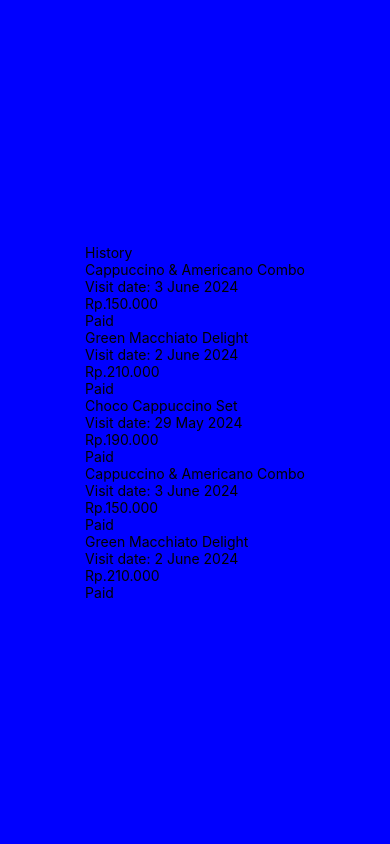
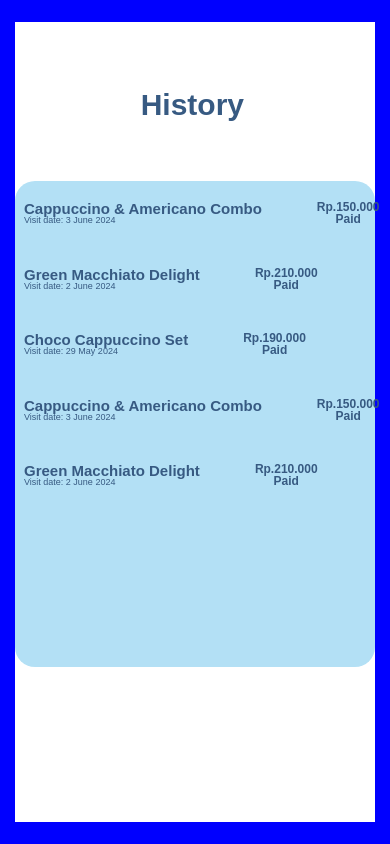
Before and after one commit to RichardxSW/SeaBrew, a React Native app: screen / in a window 390 px wide. Built offline with nearby package versions, Linux system fonts and the light colour scheme.

Commit message:
added page stylings

```diff
--- a/screens/history.js
+++ b/screens/history.js
@@ -76,7 +76,107 @@ const History = () => {
 }
 
 const styles = StyleSheet.create({
-
+    historyPage: {
+        position: "relative",
+        display: "flex",
+        flexDirection: "column",
+        justifyContent: "flex-start",
+        alignItems: "flex-start",
+        width: 360,
+        height: 800,
+        boxSizing: "border-box",
+        backgroundColor: "rgba(255,255,255,1)",
+    },
+    historyTitle: {
+        position: "absolute",
+        top: "8.56%",
+        bottom: "87.69%",
+        left: 125.7,
+        display: "flex",
+        flexDirection: "column",
+        justifyContent: "center",
+        color: "rgba(55,90,130,1)",
+        fontSize: 30,
+        lineHeight: 30,
+        fontFamily: "Montserrat, sans-serif",
+        fontWeight: "600",
+        textAlign: "center",
+    },
+    bundleContainer: {
+        position: "absolute",
+        top: 159,
+        display: "flex",
+        flexDirection: "column",
+        width: "100%",
+        height: 486,
+        paddingLeft: 9,
+        paddingRight: 11,
+        paddingTop: 14,
+        paddingBottom: 11,
+        borderRadius: 20,
+        boxSizing: "border-box",
+        backgroundColor: "rgba(179,224,245,1)",
+    },
+    bundleRow: {
+        display: "flex",
+        flexDirection: "row",
+        width: "100%",
+        paddingRight: 1,
+        paddingTop: 6,
+        boxSizing: "border-box",
+    },
+    textContainer: {
+        display: "flex",
+        flexDirection: "column",
+        height: "100%",
+        paddingRight: 55,
+        paddingBottom: 35.55,
+        boxSizing: "border-box",
+    },
+    itemName: {
+        color: "rgba(55,90,130,1)",
+        fontSize: 15,
+        lineHeight: 15,
+        fontFamily: "Montserrat, sans-serif",
+        fontWeight: "700",
+    },
+    visitDate: {
+        color: "rgba(55,90,130,1)",
+        fontSize: 9,
+        lineHeight: 9,
+        fontFamily: "Montserrat, sans-serif",
+        fontWeight: "500",
+    },
+    groupContainer: {
+        display: "flex",
+        flexDirection: "column",
+        alignItems: "center",
+        height: "100%",
+        boxSizing: "border-box",
+        marginRight: 10,
+    },
+    itemPrice: {
+        display: "flex",
+        flexDirection: "column",
+        justifyContent: "center",
+        color: "rgba(55,90,130,1)",
+        fontSize: 12,
+        lineHeight: 12,
+        fontFamily: "Montserrat, sans-serif",
+        fontWeight: "700",
+        textAlign: "center",
+    },
+    paidText: {
+        display: "flex",
+        flexDirection: "column",
+        justifyContent: "center",
+        color: "rgba(55,90,130,1)",
+        fontSize: 12,
+        lineHeight: 12,
+        fontFamily: "Montserrat, sans-serif",
+        fontWeight: "700",
+        textAlign: "center",
+    },
 });
 
 export default History;
```
